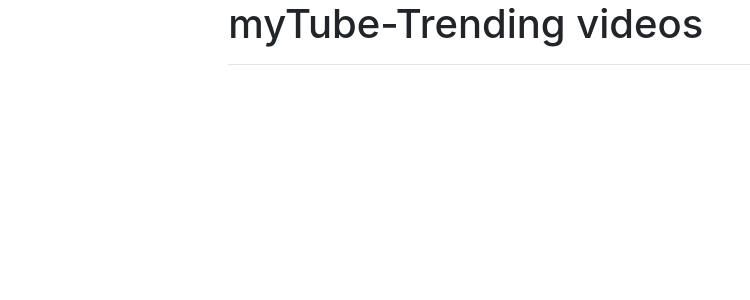
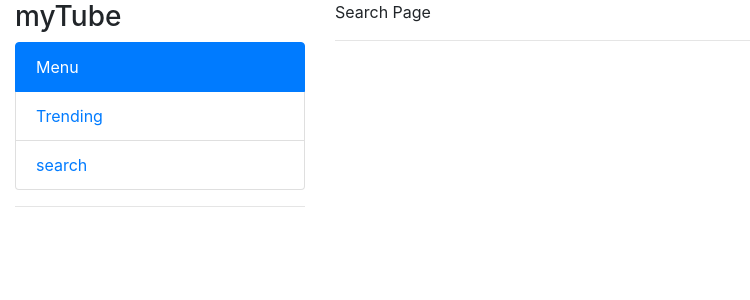
Before and after one commit to jaylal-sahoo-au1/myTube, a React (Create React App) app: page /search in a window 1280 px wide. Shown: the top 300 px of the page, without its empty margins (0-750 px from the left). Built offline with nearby package versions, Linux system fonts and the light colour scheme; no server answers.

Commit message:
Router part has updated

```diff
--- a/package.json
+++ b/package.json
@@ -6,6 +6,7 @@
     "react": "^16.8.6",
     "react-dom": "^16.8.6",
     "react-redux": "^7.0.3",
+    "react-router-dom": "^5.0.1",
     "react-scripts": "3.0.1",
     "redux": "^4.0.1"
   },
--- a/src/component/App.js
+++ b/src/component/App.js
@@ -1,21 +1,29 @@
 import React from 'react';
-import { Video } from './videos';
 import {Provider} from 'react-redux';
 import {store} from '../store/store';
-import {stateMapper} from '../store/store';
+import {Menu} from './Menu';
+import { Trending } from './trending';
+import { Search } from './search';
+import {BrowserRouter as Router ,Route,Link} from 'react-router-dom';
 
 class App extends React.Component{
     render(){
         return <Provider store={store}>
-            <div className="container-fluid">
+            <Router><div className="container-fluid">
         <div className="row">
-           <div className="col-md-8 offset-md-2">
-              <h1>myTube-Trending videos</h1>
+           <div className="col-md-3">
+              <h3>myTube</h3>
+              <Menu />
               <hr></hr>
-              <Video />
+           </div>
+           <div className="col-md-9">
+           <Route path="/" exact={true} component={Trending}/>
+           <Route path="/search" exact={true} component={Search}/>
+           <hr></hr>
            </div>
         </div>
-      </div></Provider>
+      </div></Router>
+            </Provider>
 
 
     }
--- /dev/null
+++ b/src/component/Menu.js
@@ -0,0 +1,19 @@
+import React from 'react';
+import {Link} from 'react-router-dom';
+
+
+class Menu extends React.Component{
+    render(){
+        return(
+            <ul className="list-group">
+  <li className="list-group-item active">Menu</li>
+  <li className="list-group-item"><Link to="/">
+  Trending</Link></li>
+  <li className="list-group-item"><Link to="/search">search</Link></li>
+
+</ul>
+        );
+    }
+}
+
+export {Menu};
--- /dev/null
+++ b/src/component/search.js
@@ -0,0 +1,11 @@
+import React from 'react';
+
+class Search extends React.Component{
+    render(){
+        return(
+            <p>Search Page</p>
+        );
+    }
+}
+
+export {Search};
--- /dev/null
+++ b/src/component/trending.js
@@ -0,0 +1,21 @@
+import React from 'react';
+import {Video} from './videos';
+
+class Trending extends React.Component{
+    render(){
+        return(
+                <div>
+                    <h2>Trending Videos</h2>
+                    <hr></hr>
+                    <div className="row">
+                    <Video /></div>
+
+                </div>
+
+
+
+        );
+    }
+}
+
+export {Trending};
--- a/src/component/videos.js
+++ b/src/component/videos.js
@@ -12,18 +12,18 @@ class VideoComponent extends React.Component{
 
     }
     render(){
-        return (
-        this.props.videos.map(function(v){
+
+        return   this.props.videos.map(function(v){
             return (
-               <div key={v.id} className="media">
-             <img src={v.snippet.thumbnails.high.url} className="mr-3" alt="..."/>
-             <div className="media-body">
-             <h5 className="mt-0">{v.snippet.title}</h5>
-               {v.snippet.description}
-        </div>
-      </div>)
+                  <div key={v.id} className="col-md-4">
+                  <a target="_blank" href={`https://www.youtube.com/watch?v=${v.id}`}>
+                   <img className="img-fluid" src={v.snippet.thumbnails.high.url}/></a>
+
+                   <p>{v.snippet.title} by <em>{v.snippet.channelTitle}</em></p>
+                </div>
+      )
         })
-        );
+
     }
 }
 let Video = connect(stateMapper)(VideoComponent);
```
Also changed, not shown: 1 other file (tests, documents, lock files or other folders).
